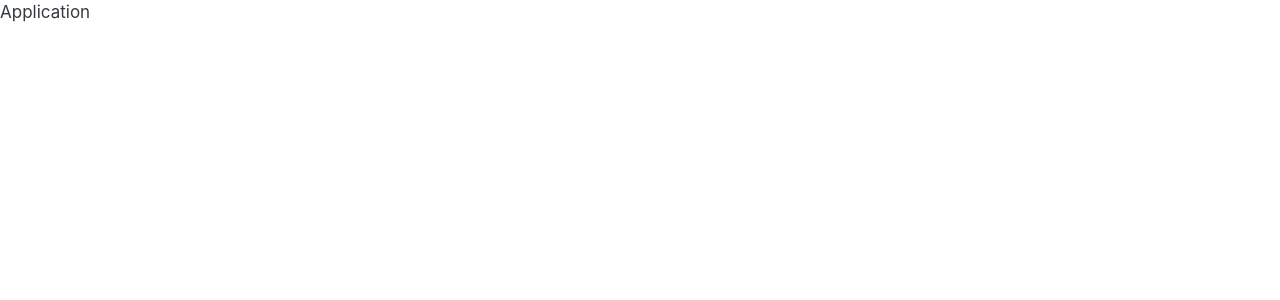
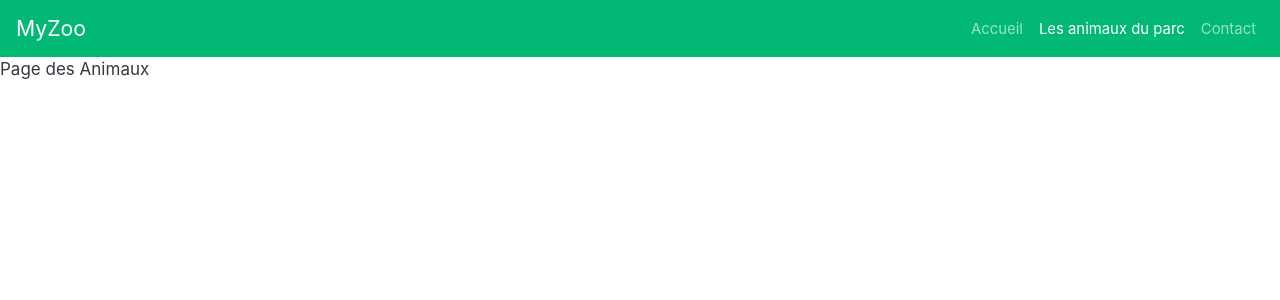
Before and after one commit to bezedache29/FullStack_React-PHP, a React (Create React App) app in the folder myzoo/app/: page /animaux in a window 1280 px wide. Shown: the top 300 px of the page. Built offline with nearby package versions, Linux system fonts and the light colour scheme.

Commit message:
Ajout NavBar et routage des pages

```diff
--- a/myzoo/app/src/App.js
+++ b/myzoo/app/src/App.js
@@ -1,9 +1,12 @@
 import React from 'react';
 import Site from './containers/Site/Site'
+import {BrowserRouter} from 'react-router-dom'
 
 function App() {
   return (
-    <Site />
+    <BrowserRouter>
+      <Site />
+    </BrowserRouter>
   );
 }
 
--- /dev/null
+++ b/myzoo/app/src/components/Erreurs/Erreur404/Erreur404.js
@@ -0,0 +1,14 @@
+import React from 'react'
+
+const erreur404 = (props) => {
+    return (
+        <>
+            <div>
+                Image
+            </div>
+            <h2>Cette Page n'existe pas !</h2>
+        </>
+    )
+}
+
+export default erreur404
--- /dev/null
+++ b/myzoo/app/src/components/Erreurs/Erreurs.js
@@ -0,0 +1,13 @@
+import React from 'react'
+
+const erreurs = (props) => {
+    return (
+        <>
+            <div className="container mt-1">
+                {props.children}
+            </div>
+        </>
+    )
+}
+
+export default erreurs
--- /dev/null
+++ b/myzoo/app/src/components/NavBar/NavBar.js
@@ -0,0 +1,31 @@
+import React from 'react'
+import {NavLink} from 'react-router-dom'
+
+const navBar = (props) => {
+    return (
+        <>
+            <nav class="navbar navbar-expand-lg navbar-dark bg-dark">
+                <a class="navbar-brand" href="#">MyZoo</a>
+                <button class="navbar-toggler" type="button" data-toggle="collapse" data-target="#navbarSupportedContent" aria-controls="navbarSupportedContent" aria-expanded="false" aria-label="Toggle navigation">
+                    <span class="navbar-toggler-icon"></span>
+                </button>
+
+                <div class="collapse navbar-collapse" id="navbarSupportedContent">
+                    <ul class="navbar-nav ml-auto">
+                        <li class="nav-item">
+                            <NavLink exact to="/" className="nav-link">Accueil</NavLink>
+                        </li>
+                        <li class="nav-item">
+                            <NavLink exact to="/animaux" className="nav-link">Les animaux du parc</NavLink>
+                        </li>
+                        <li class="nav-item">
+                            <NavLink exact to="/contact" className="nav-link">Contact</NavLink>
+                        </li>
+                    </ul>
+                </div>
+            </nav>
+        </>
+    )
+}
+
+export default navBar
--- a/myzoo/app/src/containers/Site/Site.js
+++ b/myzoo/app/src/containers/Site/Site.js
@@ -1,12 +1,23 @@
 import React, { Component, Fragment } from 'react'
-// import Accueil from '../../components/Accueil/Accueil'
-// import Animaux from './Animaux/Animaux'
+import Accueil from '../../components/Accueil/Accueil'
+import Animaux from './Animaux/Animaux'
+import Contact from './Contact/Contact'
+import NavBar from '../../components/NavBar/NavBar'
+import {Route, Switch} from 'react-router-dom'
+import Erreurs from '../../components/Erreurs/Erreurs'
+import Erreur404 from '../../components/Erreurs/Erreur404/Erreur404'
 
 class Site extends Component {
     render() {
         return (
             <Fragment>
-                <div>Application</div>
+                <Route path="/" render={() => <NavBar />} />
+                <Switch>
+                    <Route path="/" exact render={(props) => <Accueil />} />
+                    <Route path="/animaux" exact render={(props) => <Animaux />} />
+                    <Route path="/contact" exact render={(props) => <Contact />} />
+                    <Route render={(props) => <Erreurs><Erreur404 {...props} /></Erreurs>} />
+                </Switch>
             </Fragment>
         )
     }
```
